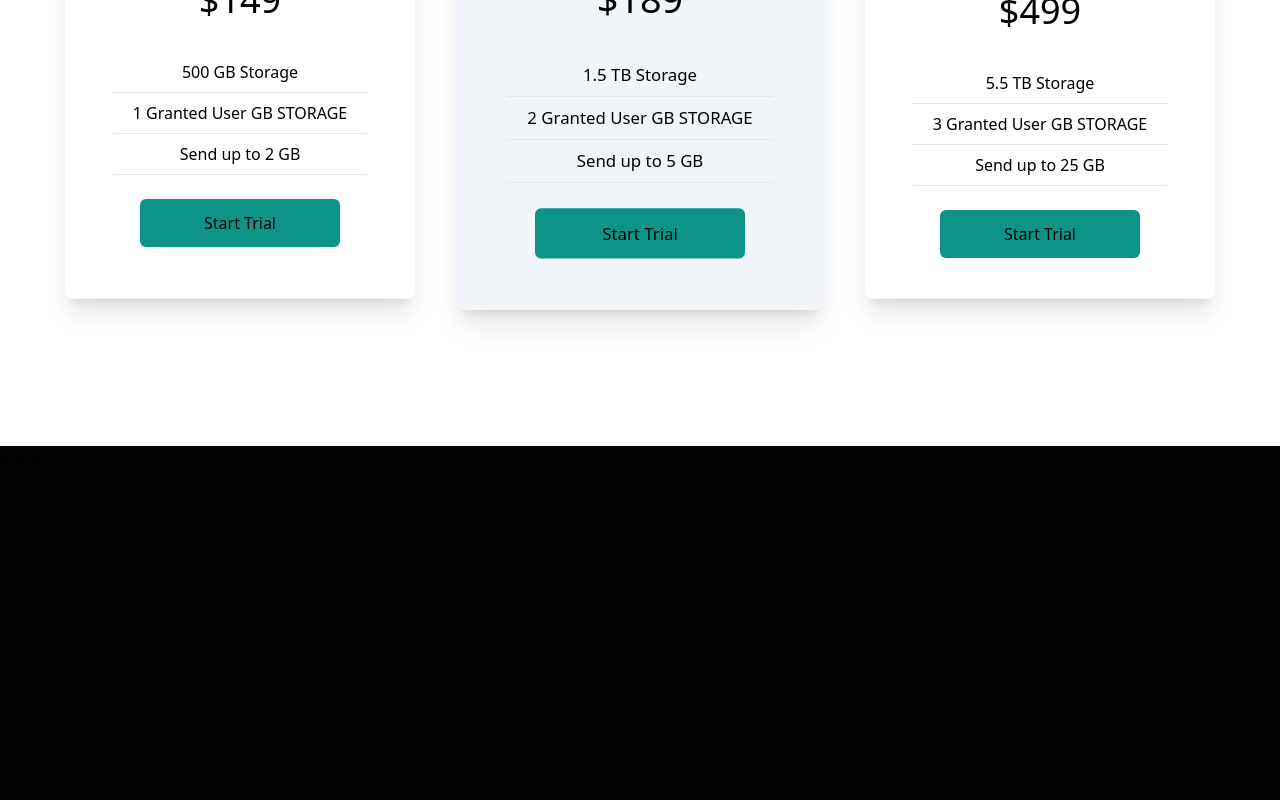
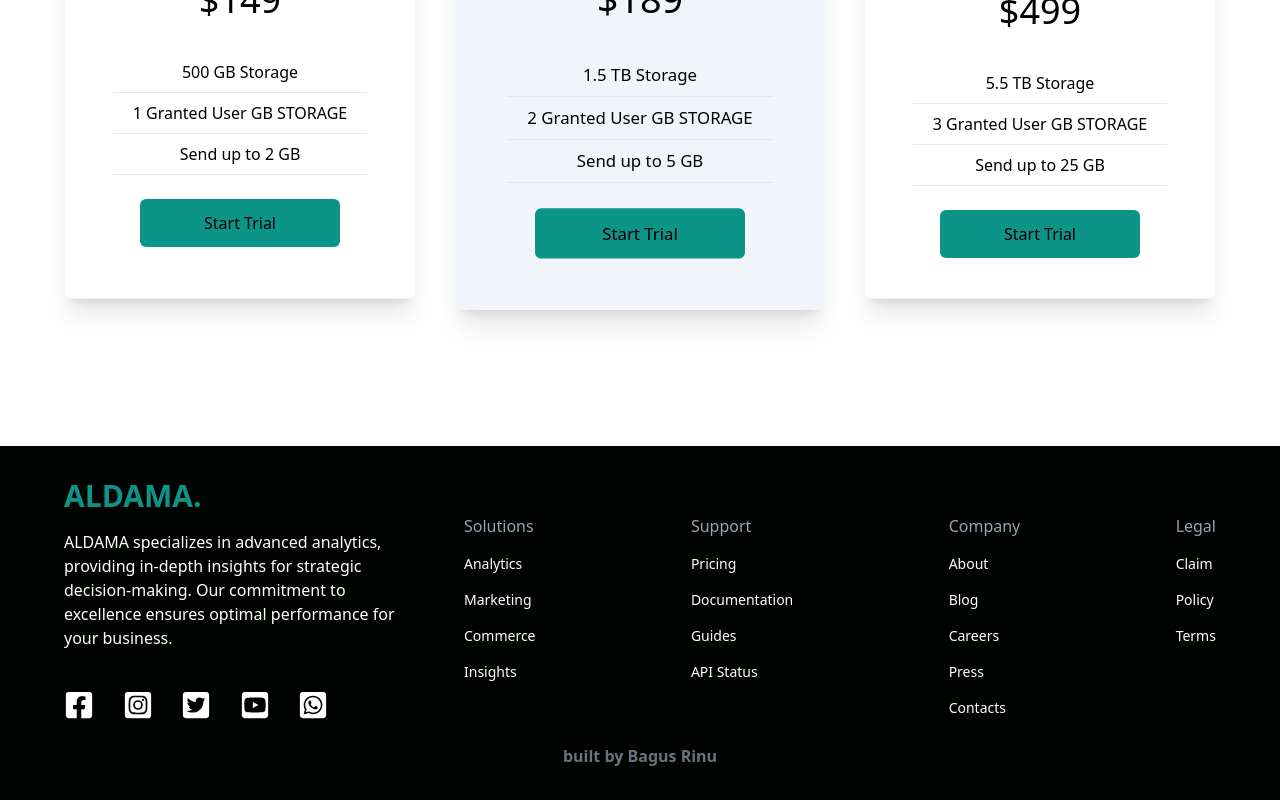
Before and after one commit to bagusrinupangayom/aldama, a React (Create React App) app: page / in a window 1280 px wide. Shown: the part 2125-2925 px from the top of the page. Before the commit the page ends 2595 px from the top, so only its background shows below. Built offline with nearby package versions, Linux system fonts and the light colour scheme.

Commit message:
add: footer

```diff
--- a/src/components/analyticsComp.jsx
+++ b/src/components/analyticsComp.jsx
@@ -16,8 +16,8 @@ const AnalyticsComp = () => {
                             <h1 className="py-2 text-2xl font-bold md:text-4xl sm:text-3xl md:py-6">Manage Data Analytics Certrally</h1>
 
                             <p className="mb-3">
-                                Lorem ipsum dolor sit amet, consectetur adipisicing elit. Assumenda quo alias ex consectetur praesentium quis facilis beatae atque porro quia tempora totam quae harum
-                                consequatur rerum fuga, delectus omnis. Corporis.
+                                Centralized Data Analytics management involves the centralized collection, integration, and analysis of data from various sources. This approach enables organizations
+                                to optimize data governance policies, provide centralized access for analytics, and ensure consistent security and data quality.
                             </p>
 
                             <button type="button" className="text-teal-600 bg-black w-[200px] rounded-md font-medium mx-auto md:mx-0 my-6 py-3 hover:opacity-90 transition duration-300">
--- a/src/components/footerComp.jsx
+++ b/src/components/footerComp.jsx
@@ -1,9 +1,71 @@
+import { FaWhatsappSquare, FaFacebookSquare, FaYoutubeSquare, FaInstagramSquare, FaTwitterSquare } from 'react-icons/fa';
+
 const FooterComp = () => {
     return (
         <>
-            <div>
-                <div>
-                    <p>footer</p>
+            <div className="text-white">
+                <div className="px-8 py-8 mx-auto max-w-screen-2xl md:px-16">
+                    <div className="grid gap-6 md:grid-cols-3 md:gap-12">
+                        <div>
+                            <h1 className="w-full text-3xl font-bold text-teal-600">ALDAMA.</h1>
+
+                            <p className="py-4">
+                                ALDAMA specializes in advanced analytics, providing in-depth insights for strategic decision-making. Our commitment to excellence ensures optimal performance for your
+                                business.
+                            </p>
+
+                            <div className="flex justify-between md:w-[75%] my-6">
+                                <FaFacebookSquare size={30} className="cursor-pointer" />
+                                <FaInstagramSquare size={30} className="cursor-pointer" />
+                                <FaTwitterSquare size={30} className="cursor-pointer" />
+                                <FaYoutubeSquare size={30} className="cursor-pointer" />
+                                <FaWhatsappSquare size={30} className="cursor-pointer" />
+                            </div>
+                        </div>
+
+                        <div className="flex justify-between md:mt-9 md:col-span-2">
+                            <div>
+                                <h2 className="font-medium text-gray-400">Solutions</h2>
+                                <ul>
+                                    <li className="my-4 text-sm cursor-pointer">Analytics</li>
+                                    <li className="my-4 text-sm cursor-pointer">Marketing</li>
+                                    <li className="my-4 text-sm cursor-pointer">Commerce</li>
+                                    <li className="my-4 text-sm cursor-pointer">Insights</li>
+                                </ul>
+                            </div>
+                            <div>
+                                <h2 className="font-medium text-gray-400">Support</h2>
+                                <ul>
+                                    <li className="my-4 text-sm cursor-pointer">Pricing</li>
+                                    <li className="my-4 text-sm cursor-pointer">Documentation</li>
+                                    <li className="my-4 text-sm cursor-pointer">Guides</li>
+                                    <li className="my-4 text-sm cursor-pointer">API Status</li>
+                                </ul>
+                            </div>
+                            <div>
+                                <h2 className="font-medium text-gray-400">Company</h2>
+                                <ul>
+                                    <li className="my-4 text-sm cursor-pointer">About</li>
+                                    <li className="my-4 text-sm cursor-pointer">Blog</li>
+                                    <li className="my-4 text-sm cursor-pointer">Careers</li>
+                                    <li className="my-4 text-sm cursor-pointer">Press</li>
+                                    <li className="my-4 text-sm cursor-pointer">Contacts</li>
+                                </ul>
+                            </div>
+                            <div>
+                                <h2 className="font-medium text-gray-400">Legal</h2>
+                                <ul>
+                                    <li className="my-4 text-sm cursor-pointer">Claim</li>
+                                    <li className="my-4 text-sm cursor-pointer">Policy</li>
+                                    <li className="my-4 text-sm cursor-pointer">Terms</li>
+                                </ul>
+                            </div>
+                        </div>
+                    </div>
+
+                    <div className="mx-auto text-center">
+                        <p className="font-semibold text-gray-500">built by Bagus Rinu</p>
+                    </div>
                 </div>
             </div>
         </>
--- a/src/components/heroComp.jsx
+++ b/src/components/heroComp.jsx
@@ -4,19 +4,19 @@ const HeroComp = () => {
     return (
         <>
             <div className="text-white">
-                <div className="mx-auto max-w-4xl py-4 px-8 md:px-16">
+                <div className="max-w-4xl px-8 py-4 mx-auto md:px-16">
                     <div className="text-center mt-[66px] mx-auto h-screen flex flex-col">
-                        <p className="text-teal-600 font-bold">SPEEDING WITH DATA ANALYTICS</p>
+                        <p className="font-bold text-teal-600">SPEEDING WITH DATA ANALYTICS</p>
 
-                        <h1 className="md:text-7xl sm:text-6xl text-4xl font-bold md:py-6">Speed with data</h1>
+                        <h1 className="text-4xl font-bold md:text-7xl sm:text-6xl md:py-6">Speed with data</h1>
 
-                        <div className="flex justify-center items-center mb-6">
-                            <p className="md:text-5xl sm:text-4xl text-xl font-bold">Fast, flexible financing for</p>
+                        <div className="flex items-center justify-center mb-6">
+                            <p className="text-xl font-bold md:text-5xl sm:text-4xl">Fast, flexible financing for</p>
 
-                            <Typed className="md:text-5xl sm:text-4xl text-xl font-bold pl-1 md:pl-3" strings={['BTB', 'BTC', 'SASS']} typeSpeed={120} backSpeed={140} loop />
+                            <Typed className="pl-1 text-xl font-bold md:text-5xl sm:text-4xl md:pl-3" strings={['BTB', 'BTC', 'SASS']} typeSpeed={120} backSpeed={140} loop />
                         </div>
 
-                        <p className="md:text-2xl text-xl font-bold text-gray-500">Monitor your data analytics to increase revenue for BTB, BTC, & SASS platforms.</p>
+                        <p className="text-xl font-bold text-gray-500 md:text-2xl">Monitor your data analytics to increase revenue for BTB, BTC, & SASS platforms.</p>
 
                         <button type="button" className="bg-teal-600 text-black w-[200px] rounded-md font-medium mx-auto my-6 py-3 hover:bg-teal-700 transition duration-300">
                             Get Started
--- a/src/components/navbarComp.jsx
+++ b/src/components/navbarComp.jsx
@@ -13,7 +13,7 @@ const NavbarComp = () => {
     return (
         <>
             <div className="text-white">
-                <div className="mx-auto max-w-screen-2xl py-4 md:py-0 px-8 md:px-16 ">
+                <div className="px-8 py-4 mx-auto max-w-screen-2xl md:py-0 md:px-16 ">
                     <div className="flex items-center ">
                         <h1 className="w-full text-3xl font-bold text-teal-600">ALDAMA</h1>
 
@@ -25,17 +25,17 @@ const NavbarComp = () => {
                             <li className="p-4">Contact</li>
                         </ul>
 
-                        <div className="cursor-pointer block md:hidden" onClick={handleNav}>
-                            {!nav ? <GiHamburgerMenu size={31} className="self-center" /> : <IoCloseSharp size={36} className="self-center" />}
+                        <div className="block cursor-pointer md:hidden" onClick={handleNav}>
+                            {nav ? <IoCloseSharp size={36} className="self-center" /> : <GiHamburgerMenu size={31} className="self-center" />}
                         </div>
 
                         <div
                             className={
-                                !nav
-                                    ? 'ease-in-out duration-200 top-0 fixed left-[-100%] h-full '
-                                    : 'fixed left-0 top-0 w-[50%] h-full border-r border-gray-900 bg-slate-950 text-white ease-in-out duration-200'
+                                nav
+                                    ? 'fixed left-0 top-0 w-[50%] h-full border-r border-gray-900 bg-slate-950 text-white ease-in-out duration-200'
+                                    : 'ease-in-out duration-200 top-0 fixed left-[-100%] h-full'
                             }>
-                            <div className="mx-auto max-w-screen-2xl py-4 px-8 md:px-16">
+                            <div className="px-8 py-4 mx-auto max-w-screen-2xl md:px-16">
                                 <h1 className="w-full text-3xl font-bold text-teal-600">ALDAMA</h1>
                                 <ul className="uppercase">
                                     <li className="pt-4 border-b border-gray-300">Home</li>
```
Also changed, not shown: src/components/cardsComp.jsx (+18 -18 lines).
